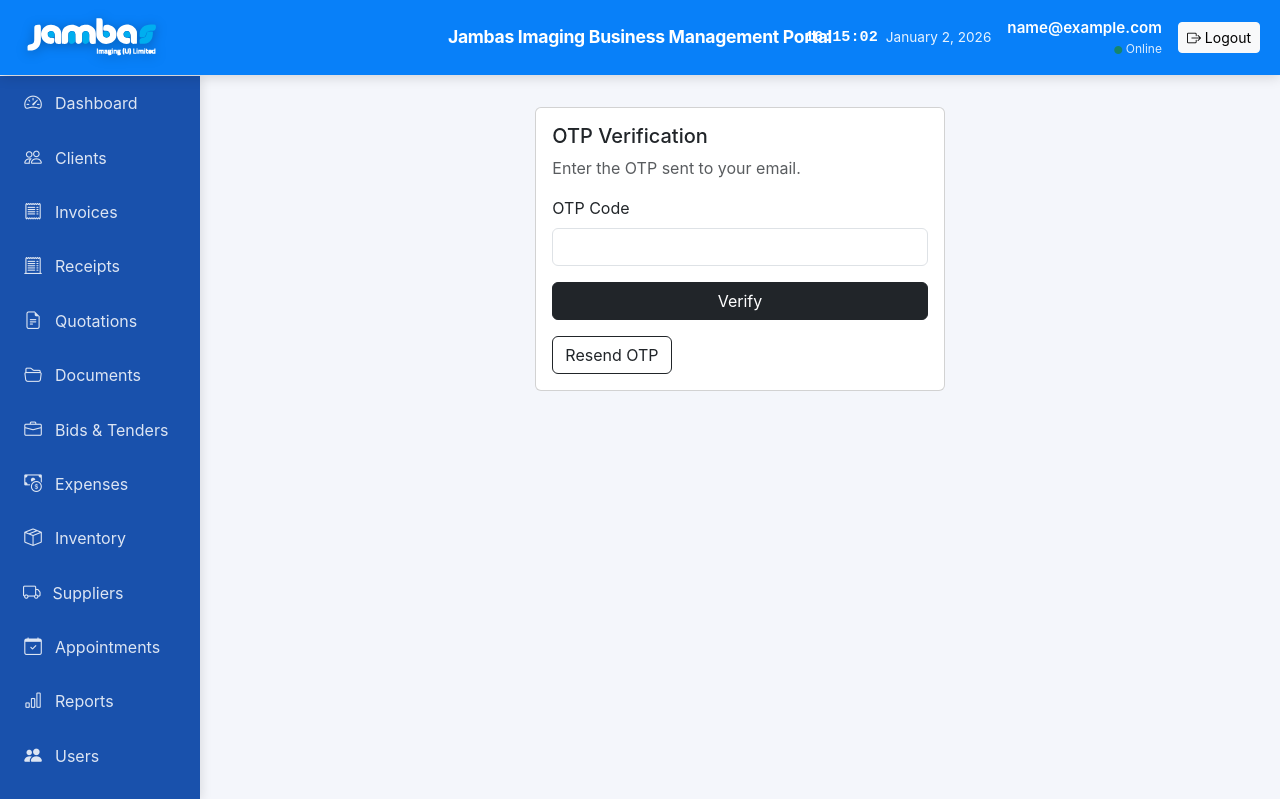
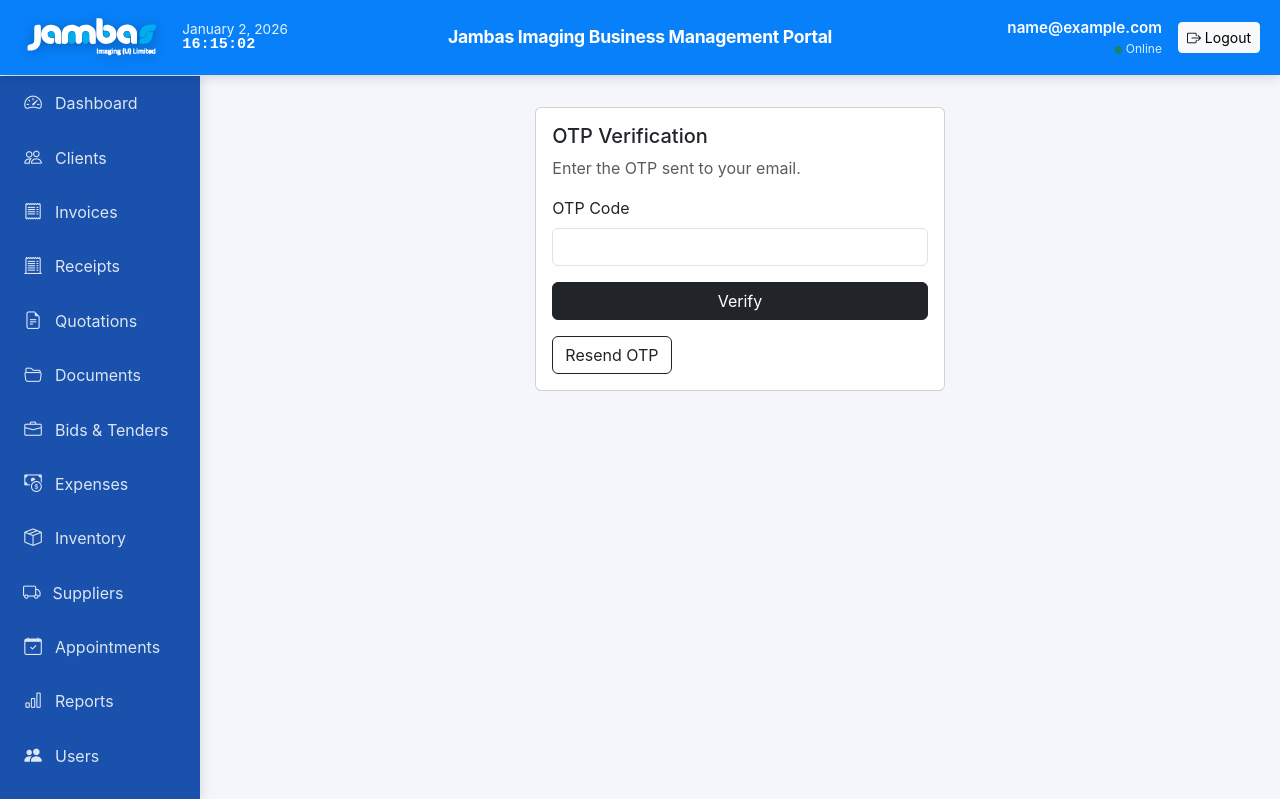
Before and after one commit to nekiwanuka/jcms-portal, a Django app: page /accounts/otp/ in a window 1280 px wide. Shown: the top 799 px of the page. Run offline with Django 4.2, Linux system fonts and the light colour scheme; the visitor is signed in with stand-in values (Sample User, id 1).

Commit message:
UI: move header watch next to logo

```diff
--- a/templates/base.html
+++ b/templates/base.html
@@ -20,7 +20,7 @@
 
         /* Blue sidebar (not dark grey) */
         --sidebar-bg: #1951ac;
-        --sidebar-hover: rgba(72, 73, 75, 0.639);
+        --sidebar-hover: rgba(148, 148, 150, 0.854);
 
         /* Soft grey page background */
         --soft-grey: #f4f6fb;
@@ -103,12 +103,14 @@
 
       .app-header .datetime-display {
         display: flex;
-        align-items: center;
+        flex-direction: column;
+        align-items: flex-start;
         background: transparent;
         padding: 0;
         border-radius: 0;
         backdrop-filter: none;
-        gap: 0.5rem;
+        gap: 0;
+        line-height: 1.05;
       }
 
       .app-header .datetime-display .time {
@@ -324,17 +326,18 @@
           <source srcset="{% static 'images/jambas-logo-white.svg' %}" type="image/svg+xml" />
           <img src="{% static 'images/jambas-company-logo.png' %}" alt="Jambas Imaging" class="logo-img" />
         </picture>
+
+        <div class="datetime-display">
+          <div class="date" id="currentDate">January 1, 2026</div>
+          <div class="time" id="currentTime">00:00:00</div>
+        </div>
+
         <div class="company-name"></div>
       </div>
 
       <div class="header-title"> Jambas Imaging Business Management Portal</div>
 
       <div class="header-right">
-        <div class="datetime-display">
-          <div class="time" id="currentTime">00:00:00</div>
-          <div class="date" id="currentDate">January 1, 2026</div>
-        </div>
-
         <div class="user-section">
           {% if request.user.is_authenticated %}
             <div class="user-info">
```
